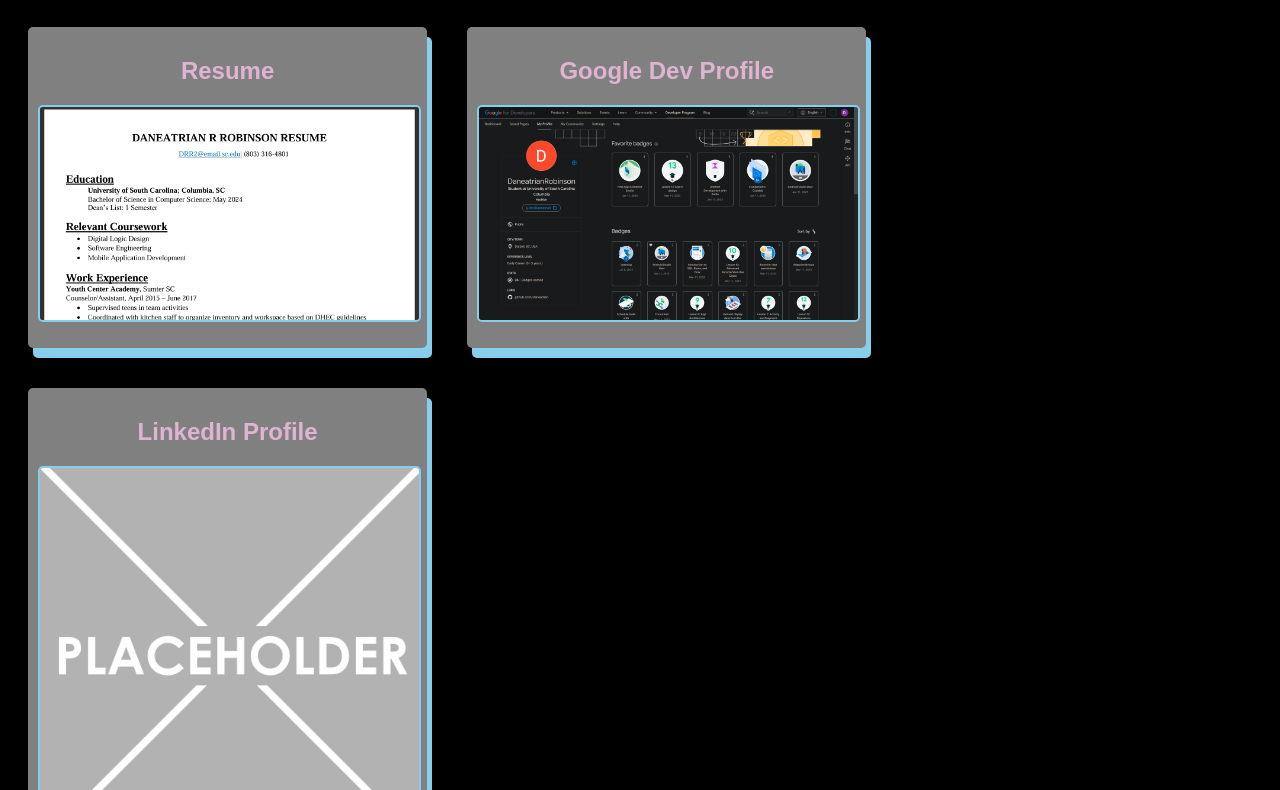
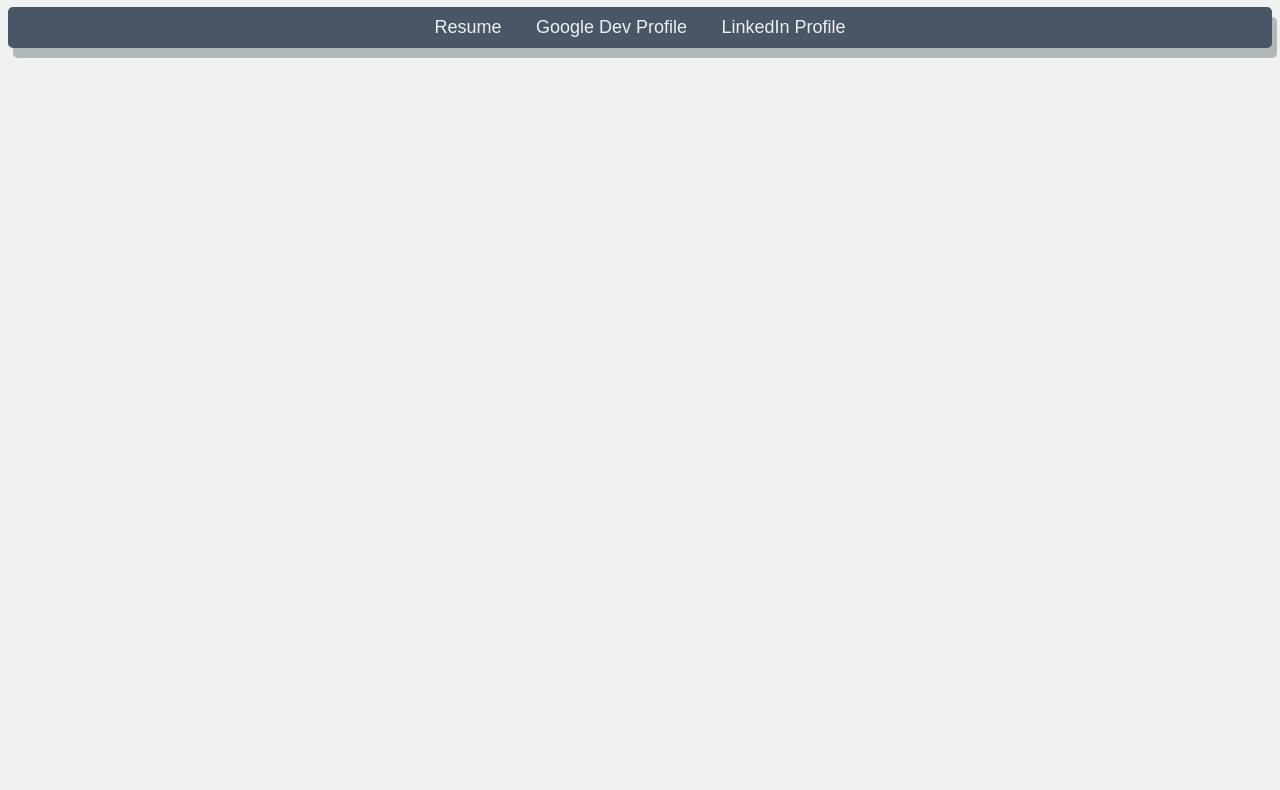
Before and after one commit to Daneatrian/Daneatrian.github.io, a plain HTML site: page index.html in a window 1280 px wide. Shown: the part 73-863 px from the top of the page. After the commit the page ends 800 px from the top, so only its background shows below. Drawn offline with Linux system fonts and the light colour scheme.

Commit message:
Add files via upload

```diff
--- a/index.html
+++ b/index.html
@@ -7,37 +7,14 @@
     <body>
         <h1>Daneatrian R Robinson's Homepage</h1>
 
-        <div class="assignments">
-            <!-- Resume -->
-            <section class="assignment">
-                <a href="files/DaneatrianRobinsonResume.pdf"><h2>Resume</h2></a>
-                <a href="files/DaneatrianRobinsonResume.pdf"><img src="images/Resume.png"></a>
-                <section class="ass-details">
-                    <p>
+        <nav class="navbar">
+            <ul>
+                <li><a href="files/DaneatrianRobinsonResume.pdf">Resume</a></li>
+                <li><a href="https://g.dev/Daneatrian">Google Dev Profile</a></li>
+                <li><a href="https://www.example.com">LinkedIn Profile</a></li>
+            </ul>
+        </nav>
 
-                    </p>
-                </section>
-            </section>
 
-            <!-- Placeholder Assignment -->
-            <section class="assignment">
-                <a href="https://g.dev/Daneatrian"><h2>Google Dev Profile</h2></a>
-                <a href="https://g.dev/Daneatrian"><img src="images/GDEV.png"></a>
-                <section class="ass-details">
-                </section>
-            </section>
-
-            <section class="assignment">
-                <a href="https://www.example.com"><h2>LinkedIn Profile</h2></a>
-                <a href="https://www.example.com"><img src="images/placeholder.png" alt="Placeholder Image"></a>
-                <section class="ass-details">
-                    <p>
-                        This is a placeholder that has not been implemented yet that links to a webpage.
-                    </p>
-                </section>
-            </section>
-        </div>
-
-        <p>Thank's for stopping by.</p>
     </body>
 </html>
--- a/styles.css
+++ b/styles.css
@@ -1,46 +1,48 @@
 body {
-    background: rgb(0, 0, 0);
+    background: rgb(238, 240, 242); /* Anti-Flash White */
     font-family: Arial, "Helvetica Neue", Helvetica, sans-serif;
 }
 
-h1, h2 {
+h1 {
     text-align: center;
-}
-
-h1, h2, p {
-    color: rgb(223, 179, 210);
+    color: rgb(30, 50, 49); /* Gunmetal */
     font-family: Arial, "Helvetica Neue", Helvetica, sans-serif;
 }
 
-.assignments {
-    display: flex;
-    flex-wrap: wrap;
+.navbar {
+    background-color: rgb(72, 86, 101); /* Payne's Gray */
+    overflow: hidden;
+    border-radius: 5px;
+    box-shadow: 5px 10px rgba(30, 50, 49, 0.3); /* Shadow using Gunmetal */
+    text-align: center;
+    padding: 10px 0;
 }
 
-.assignment {
-    width: 30%;
-    padding: 10px;
-    margin: 20px;
-    margin-bottom: 20px;
-    background: gray;
-    border-radius: 5px;
-    box-shadow: 5px 10px skyblue;
+.navbar ul {
+    list-style-type: none;
+    margin: 0;
+    padding: 0;
 }
 
-.assignment img {
-    border: 2px solid skyblue;
-    border-radius: 5px;
-    display: block;
-    margin: auto;
-    max-width: 100%; /* Ensure the image fits within the container */
-    height: auto;   /* Maintain aspect ratio */
+.navbar li {
+    display: inline;
+    margin: 0 15px;
 }
 
-a {
+.navbar a {
     text-decoration: none;
-    color: skyblue;
+    color: rgb(238, 240, 242); /* Anti-Flash White */
+    font-size: 18px;
+    transition: color 0.3s;
 }
 
-a:hover {
-    color: purple !important;
+.navbar a:hover {
+    color: rgb(30, 50, 49); /* Gunmetal */
 }
+
+p {
+    text-align: center;
+    color: rgb(30, 50, 49); /* Gunmetal */
+    font-family: Arial, "Helvetica Neue", Helvetica, sans-serif;
+    margin-top: 20px;
+}
```
Also changed, not shown: 1 other file.
